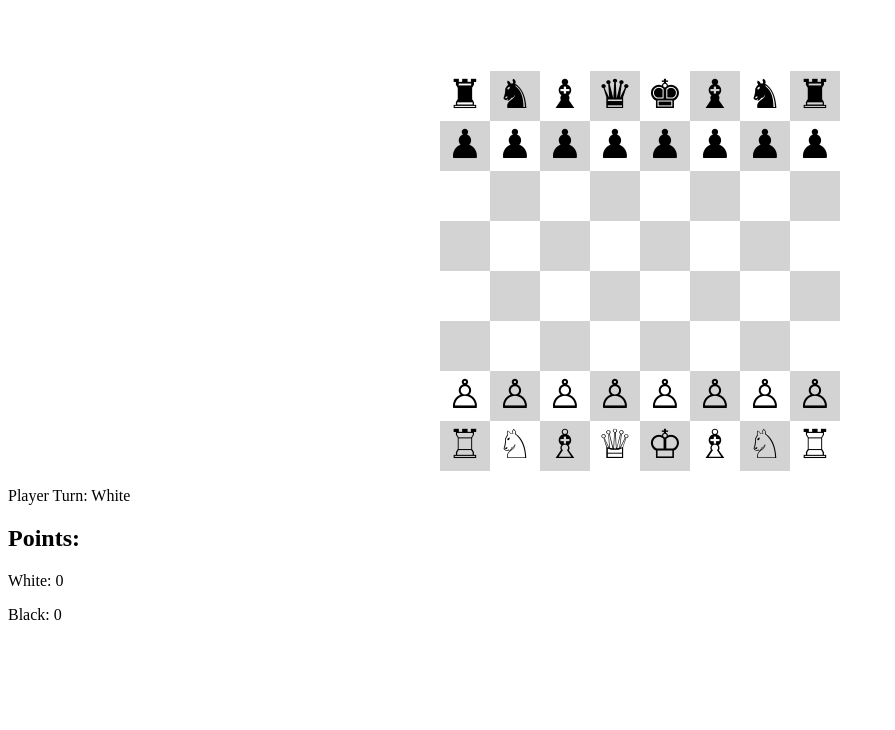
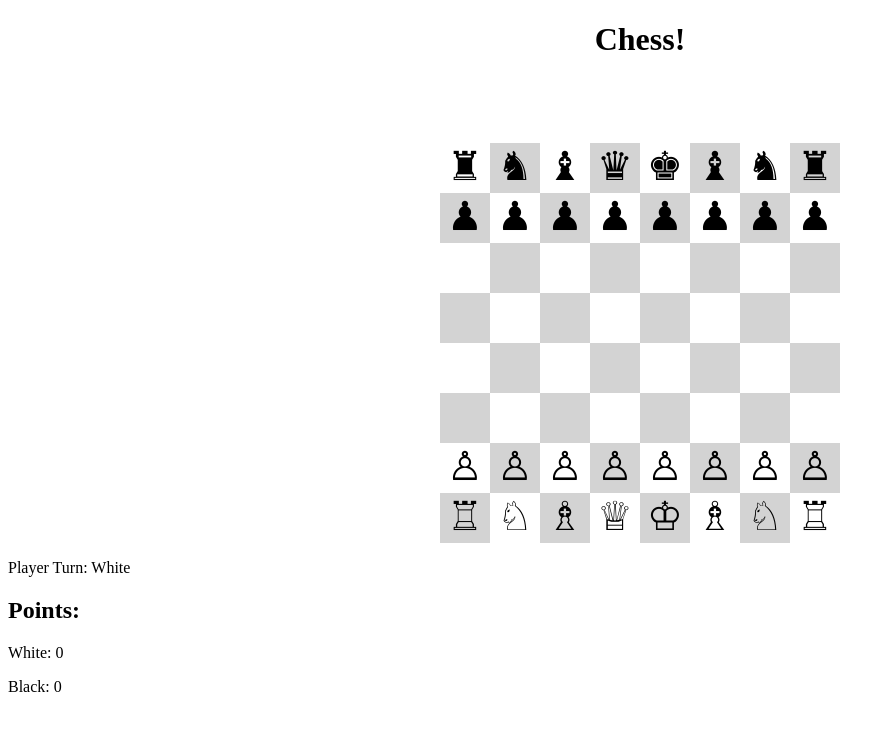
Before and after one commit to CallumDennisIE/chess-online, a plain HTML site: page index.html in a window 1280 px wide. Shown: the whole page, without its empty margins (0-895 px from the left). Drawn offline with Linux system fonts and the light colour scheme.

Commit message:
Add page title and header to HTML

```diff
--- a/assets/css/style.css
+++ b/assets/css/style.css
@@ -24,3 +24,7 @@
   .red {
     background-color: red;
   }
+
+  h1 {
+    text-align: center;
+  }
--- a/index.html
+++ b/index.html
@@ -5,9 +5,13 @@
     <meta http-equiv="X-UA-Compatible" content="IE=edge">
     <meta name="viewport" content="width=device-width, initial-scale=1.0">
     <link rel="stylesheet" href="assets/css/style.css">
-    <title>Document</title>
+    <title>Chess Online</title>
 </head>
 <body>
+    <div>
+        <h1>Chess!</h1>
+    </div>
+
     <div class="chessboard">
         <!-- Row 8 -->
             <div class="box white" data-file="a" data-rank="8" data-colour="black" data-piece="rook"></div>
@@ -83,7 +87,7 @@
             <div class="box white" data-file="h" data-rank="1" data-colour="white" data-piece="rook"></div>
         </div>
 
-        <div>
+        <div class="player-info">
             <p>Player Turn: <span id="player-turn">White</span></p>
             <h2>Points:</h2>
             <p>White: <span id="points-white">0</span></p>
```
